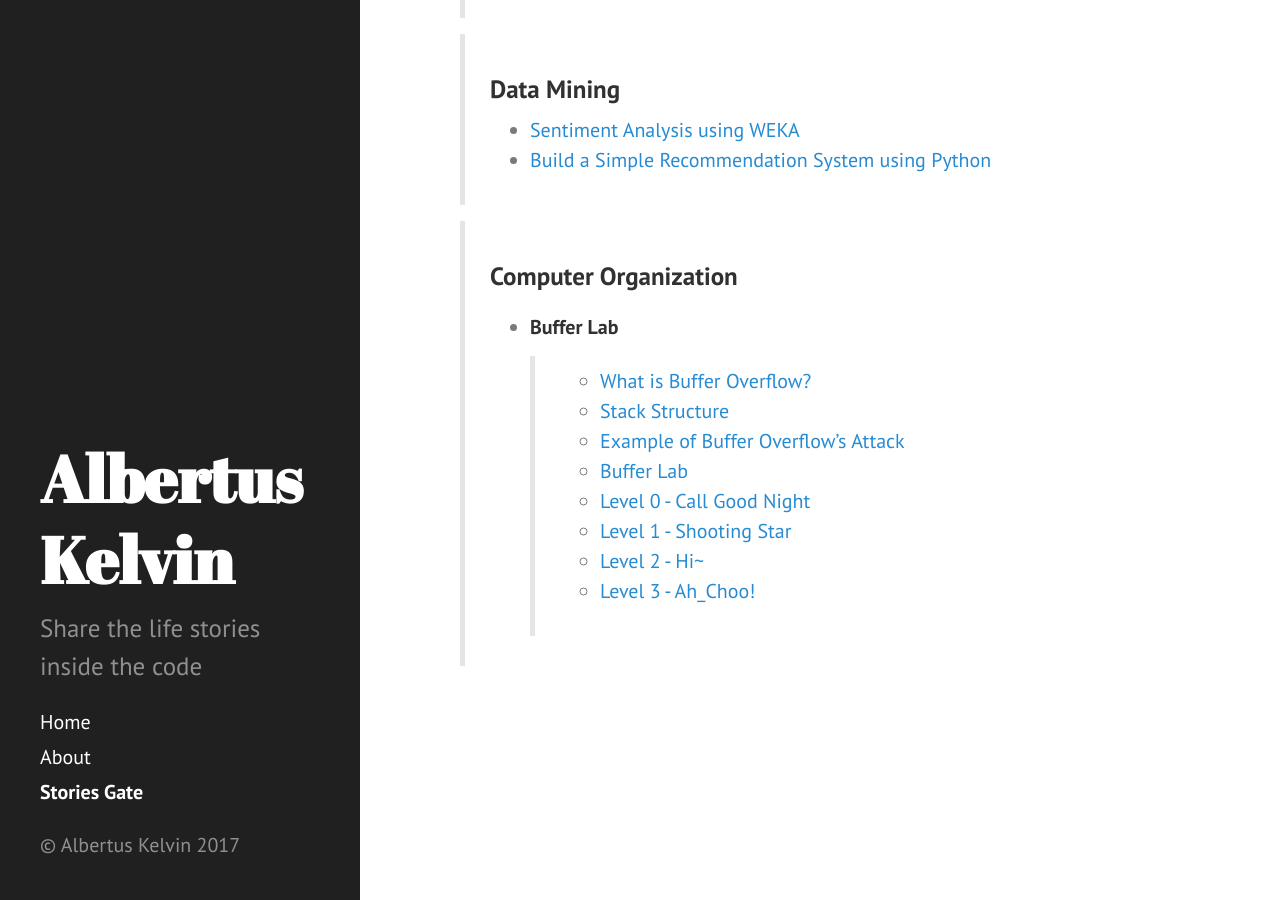
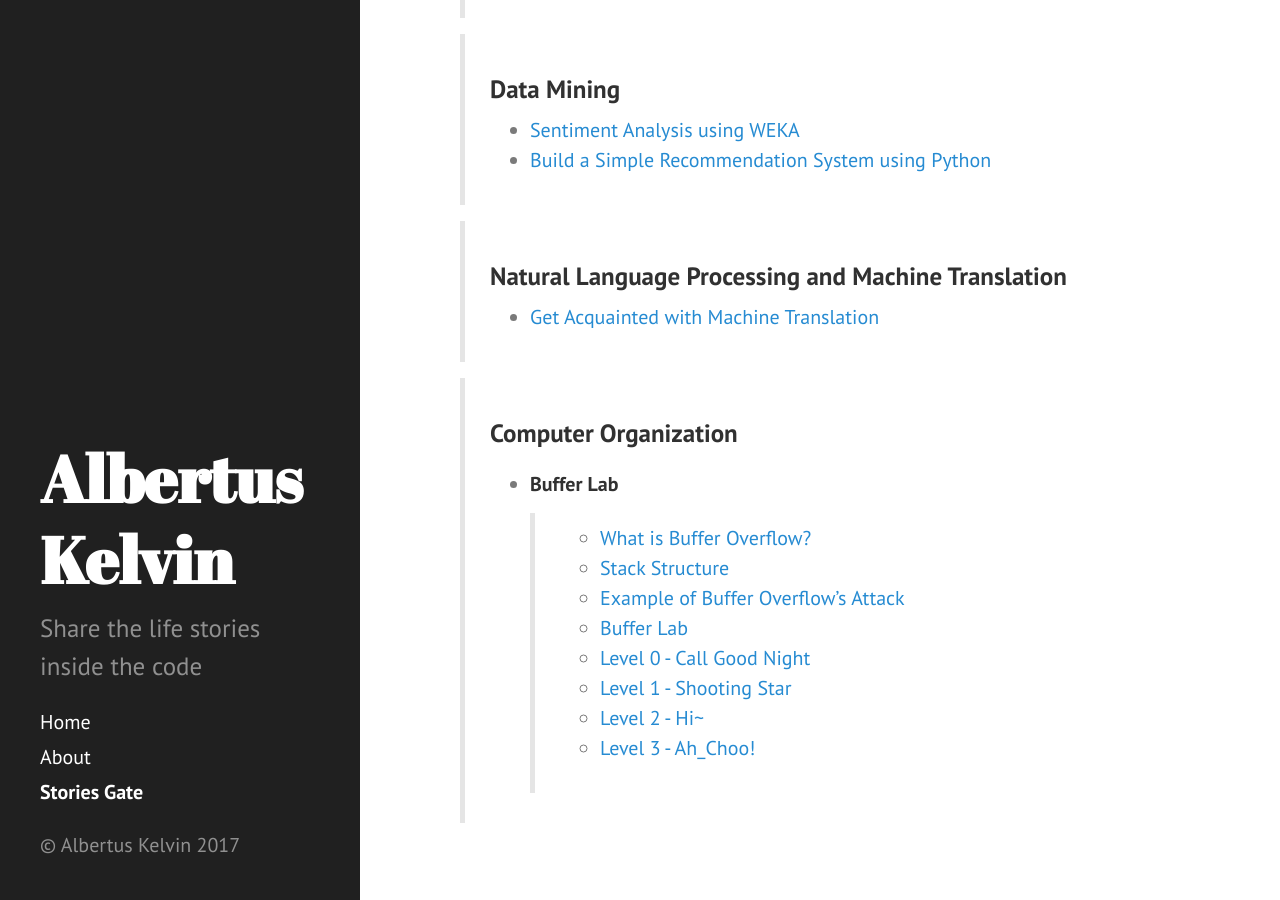
Before and after one commit to albertusk95/albertusk95.github.io, a Jekyll site: the page built from gate.md, in a window 1280 px wide and 900 px high, scrolled down 501 px. Built offline with Jekyll 4.4.1, drawn with Linux system fonts in a browser that asks for light colours.

Commit message:
update gate

```diff
--- a/gate.md
+++ b/gate.md
@@ -17,6 +17,9 @@ You can go to my stories easily using these navigation links.
 > * [Sentiment Analysis using WEKA](https://albertusk95.github.io/2016/12/26/sentiment-analysis)
 > * [Build a Simple Recommendation System using Python](https://albertusk95.github.io/2017/01/06/build-a-simple-recsys)
 
+> ### Natural Language Processing and Machine Translation
+> * [Get Acquainted with Machine Translation](https://albertusk95.github.io/2017/01/10/mach-trans-overview)
+
 > ### Computer Organization
 > * #### Buffer Lab
 >> * [What is Buffer Overflow?](https://albertusk95.github.io/2016/07/04/What-is-Buffer-Overflow)
```
